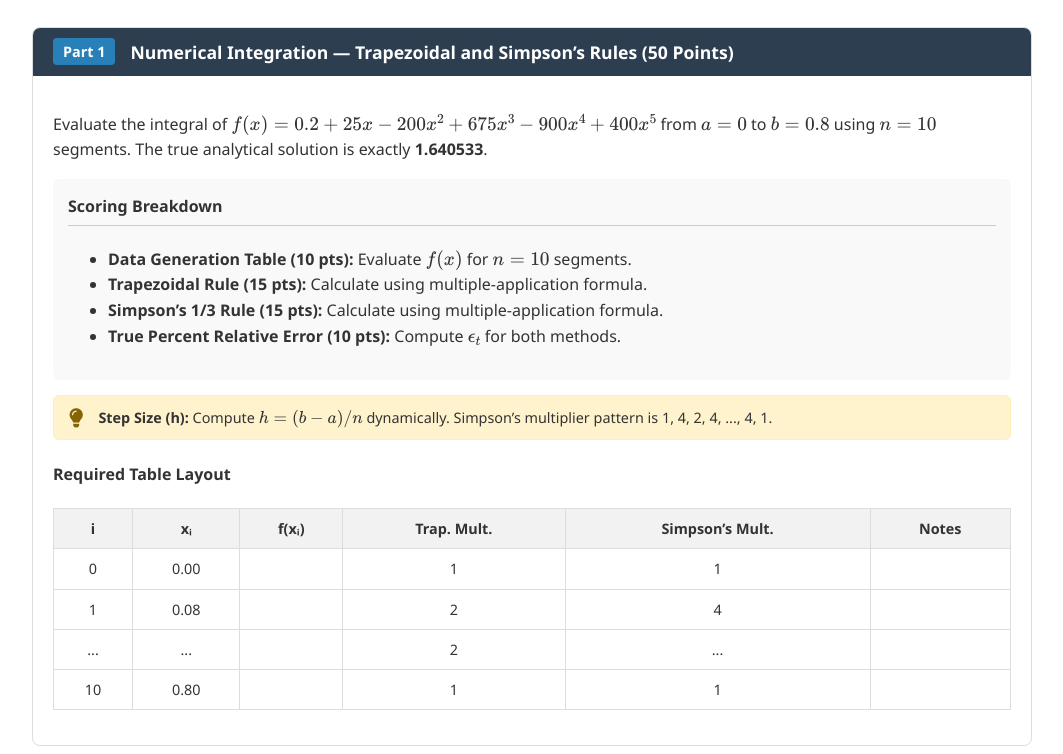
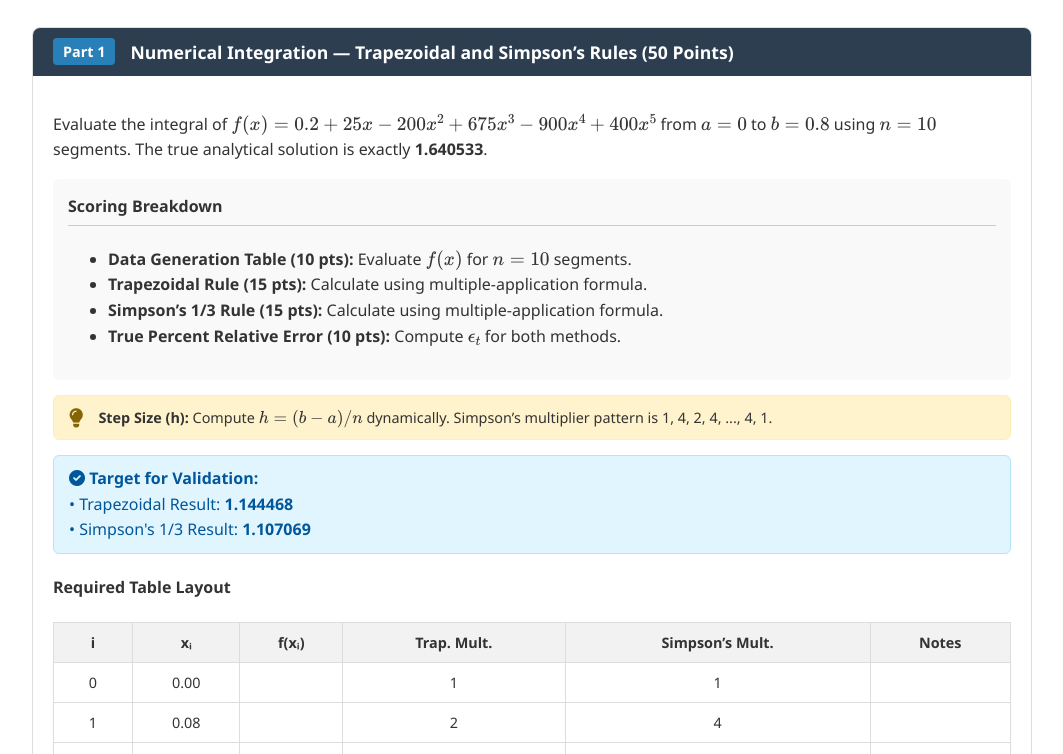
Before and after one commit to JuneQuerol/numerical-methods-final-practicals, a plain HTML site: page index.html in a window 1280 px wide. Shown: the part 444-1198 px from the top of the page, without its empty margins (108-1171 px from the left). Drawn offline with nearby package versions, Linux system fonts and the light colour scheme.

Commit message:
Include final answers for validation on main page

```diff
--- a/index.html
+++ b/index.html
@@ -59,6 +59,12 @@
                     <div class="hint-box">
                         <i class="fas fa-lightbulb"></i>
                         <p><strong>Step Size (h):</strong> Compute $h = (b - a) / n$ dynamically. Simpson’s multiplier pattern is 1, 4, 2, 4, ..., 4, 1.</p>
+                    </div>
+
+                    <div style="background: #e1f5fe; border: 1px solid #b3e5fc; padding: 10px 15px; border-radius: 6px; margin: 15px 0; color: #01579b;">
+                        <i class="fas fa-check-circle"></i> <strong>Target for Validation:</strong><br>
+                        • Trapezoidal Result: <strong>1.144468</strong><br>
+                        • Simpson's 1/3 Result: <strong>1.107069</strong>
                     </div>
 
                     <h4>Required Table Layout</h4>
```
